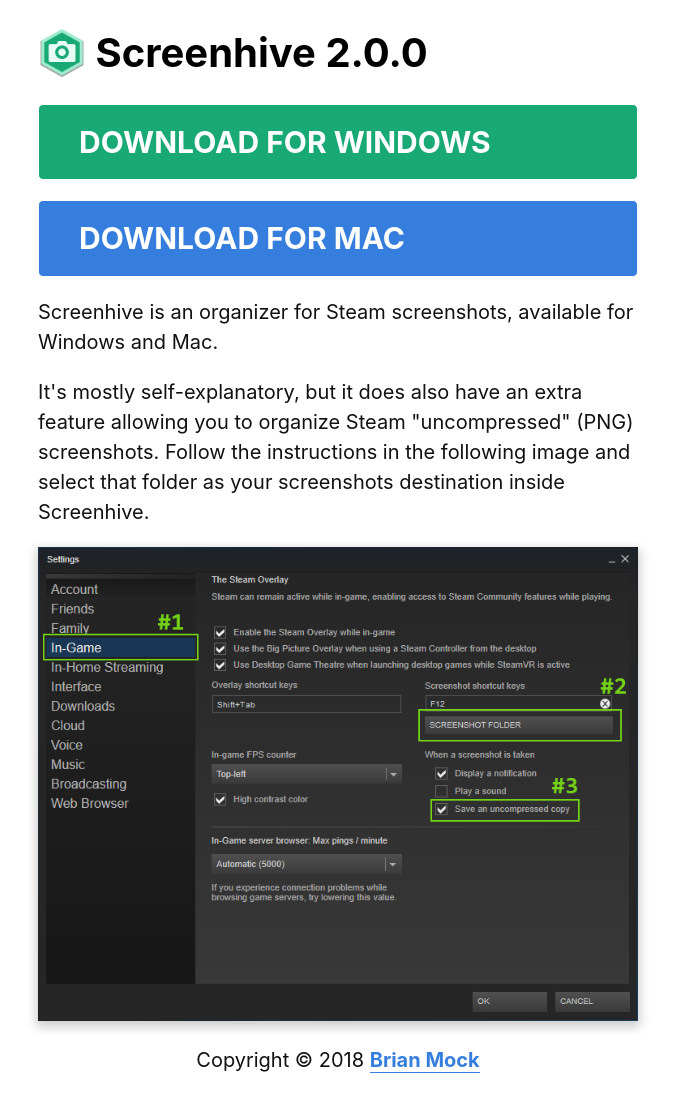
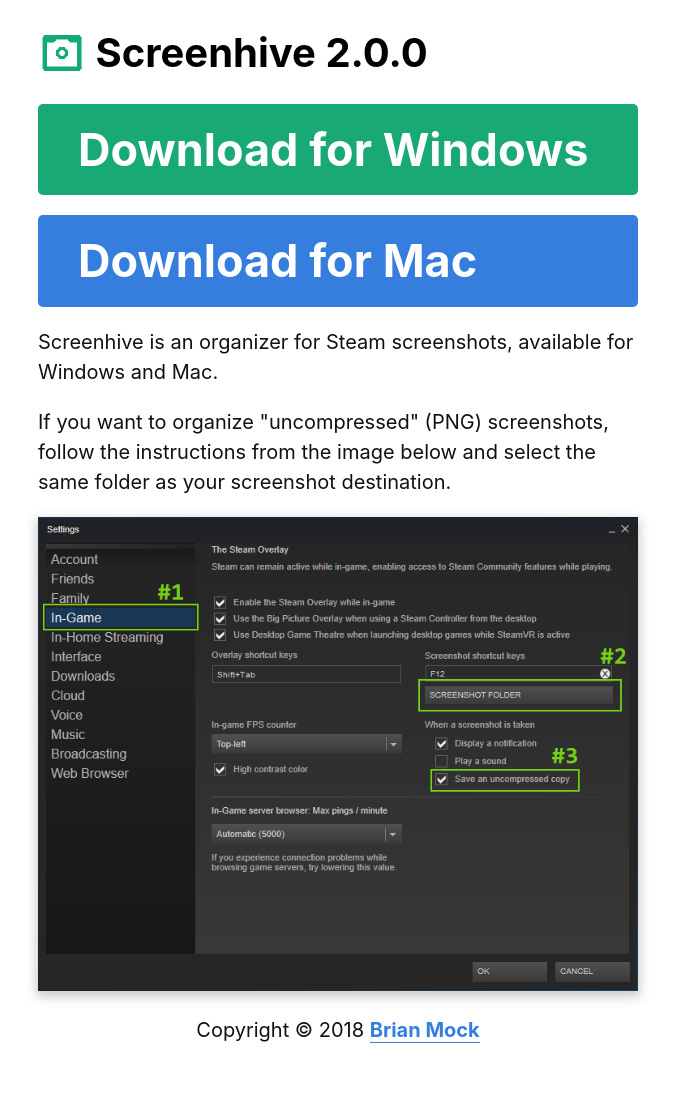
Before and after one commit to wavebeem/screenhive, a Jekyll site: the page built from docs/index.html, in a window 1280 px wide. Shown: the whole page, without its empty margins (302-977 px from the left). Built offline with Jekyll 4.4.1, drawn with Linux system fonts in a browser that asks for light colours; nearby versions of some CDN libraries; library files that are not in the unit come from our copies; after the commit the page ends 1082 px from its top, so only the background shows below that.

Commit message:
upgrades the website

```diff
--- a/docs/index.html
+++ b/docs/index.html
@@ -5,20 +5,20 @@
 ---
 
 <h1 class="black">
-  <img class="v-mid" width="48" height="48" src="screenhive.png">
+  <img class="v-mid" width="48" height="48" src="screenhive.png?t=1">
   <span class="v-mid">Screenhive 2.0.0</span>
 </h1>
 
 <a
   href="https://github.com/wavebeem/screenhive/releases/download/v2.0.0/Screenhive.Setup.2.0.0.exe"
-  class="db link ba ttu b bg-green white br2 ph4 pv3 f3"
+  class="db link bn b bg-green white br2 ph4 pv3 f3 f2-l bg-animate hover-bg-dark-green"
 >
   <div>Download for Windows</div>
 </a>
 
 <a
   href="https://github.com/wavebeem/screenhive/releases/download/v2.0.0/Screenhive-2.0.0.dmg"
-  class="mt3 db link ba ttu b bg-blue white br2 ph4 pv3 f3"
+  class="mt3 db link bn b bg-blue white br2 ph4 pv3 f3 f2-l bg-animate hover-bg-dark-blue"
 >
   <div>Download for Mac</div>
 </a>
@@ -31,15 +31,15 @@
 </p>
 
 <p>
-  It's mostly self-explanatory, but it does also have an extra feature allowing
-  you to organize Steam "uncompressed" (PNG) screenshots. Follow the
-  instructions in the following image and select that folder as your screenshots
-  destination inside Screenhive.
+  If you want to organize "uncompressed" (PNG) screenshots, follow the
+  instructions from the image below and select the same folder as your
+  screenshot destination.
 </p>
+
 
 <p>
   <a href="steam.png" target="_blank">
-    <img src="steam.png" alt="" class="screenshot-shadow">
+    <img src="steam.png" class="screenshot-shadow" alt="Steam settings, in-game section, screenshot folder button and 'Save an uncompressed copy' checkbox">
   </a>
 </p>
 
```
Also changed, not shown: docs/screenhive.png.
